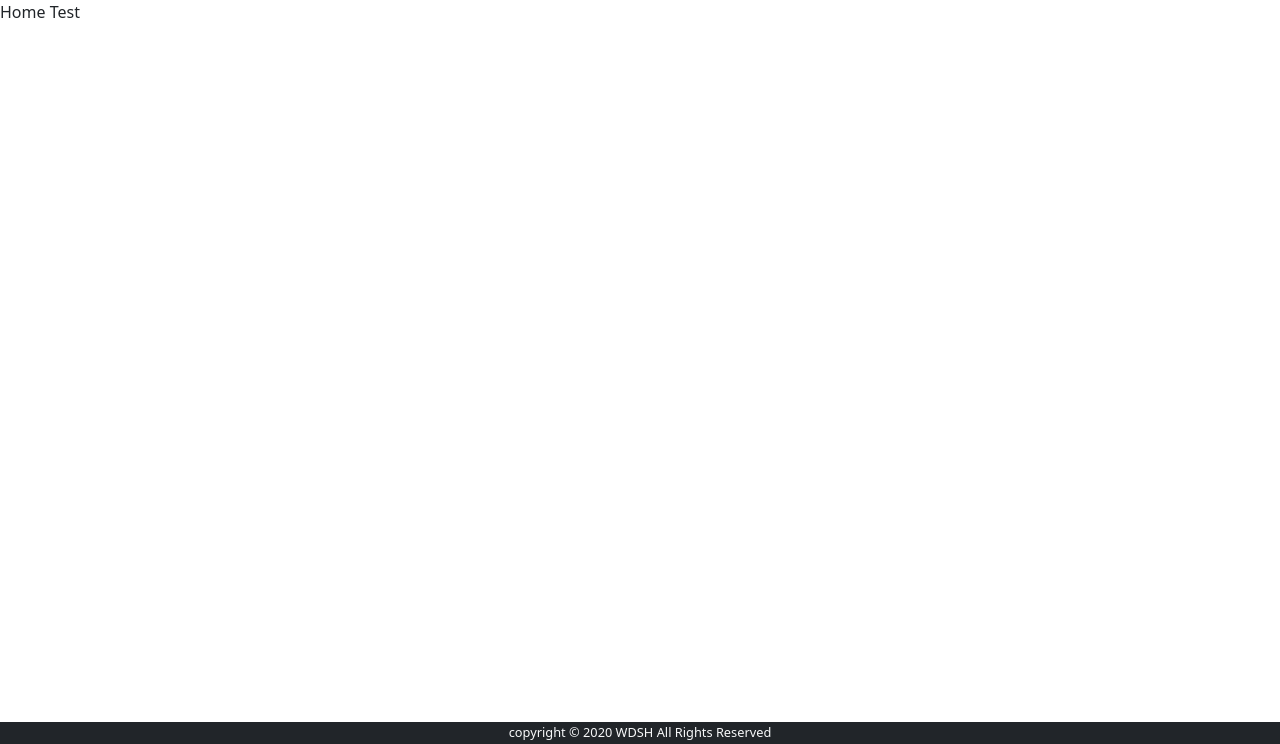
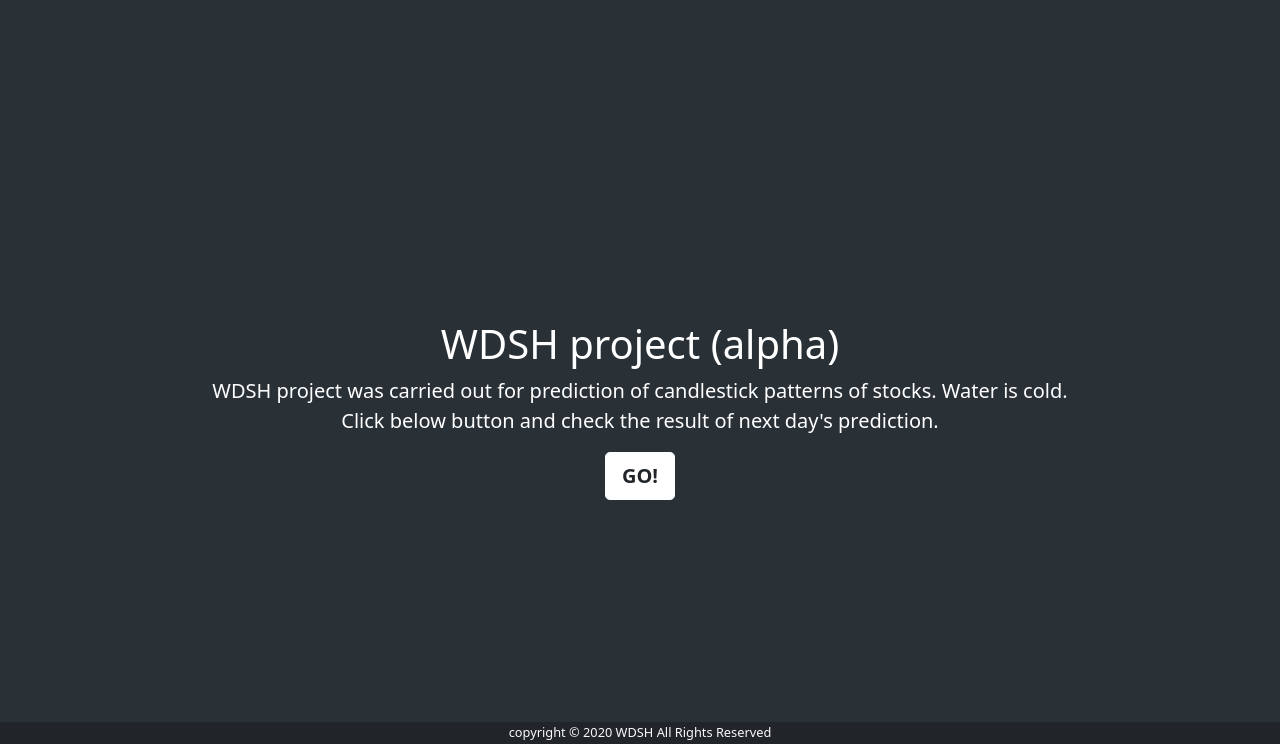
Before and after one commit to Nougaga/hostingTest, a Django app: page / in a window 1280 px wide. Shown: the part 56-800 px from the top of the page. Run offline with Django 3.2, Linux system fonts and the light colour scheme; parts of the project's set-up code (start-up, migrations or seed data) failed here and were passed over.

Commit message:
Update home.html

```diff
--- a/templates/home.html
+++ b/templates/home.html
@@ -1,6 +1,29 @@
 {% extends "base.html" %}
 
+{% block exstyle %}
+<style>
+    body {
+        background-color: #293036;
+        color: white;
+        align-items: center;
+    }
+
+    #homeCover {
+        position: absolute;
+        margin-top: 25%;
+        padding-left: 3rem;
+        padding-right: 3rem;
+    }
+</style>
+{% endblock exstyle %}
 
 {% block content %}
-Home Test
+<div class="container-fluid text-center" id="homeCover">
+    <h1>WDSH project (alpha)</h1>
+    <p class="lead">WDSH project was carried out for prediction of candlestick patterns of stocks. Water is cold. <br>
+        Click below button and check the result of next day's prediction. </p>
+    <p class="lead">
+        <a href="{% url 'pred:index' %}" class="btn btn-lg btn-secondary fw-bold border-white bg-white text-dark">GO!</a>
+    </p>
+</div>
 {% endblock content %}
```
